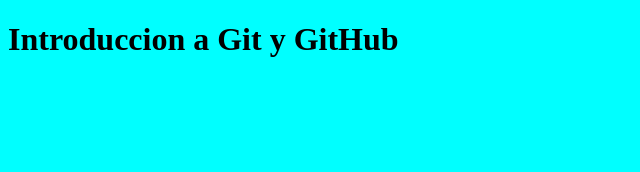
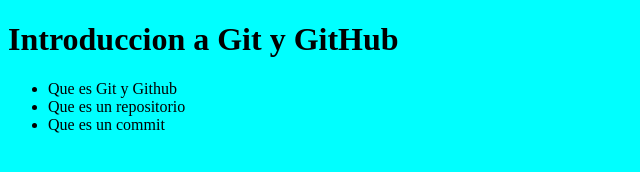
Before and after one commit to Wilcorfis/IntroGitHub2020, a plain HTML site: page index.html in a window 1280 px wide. Shown: the whole page, without its empty margins (0-640 px from the left). Drawn offline with Linux system fonts and the light colour scheme.

Commit message:
Se agrego una lista con el temario del curso

```diff
--- a/index.html
+++ b/index.html
@@ -8,6 +8,11 @@
 </head>
 <body>
     <h1>Introduccion a Git y GitHub</h1>
+    <ul>
+        <li>Que es Git y Github</li>
+        <li>Que es un repositorio</li>
+        <li>Que es un commit</li>
+    </ul>
     <script src="index.js"></script>
 </body>
 </html>
```
